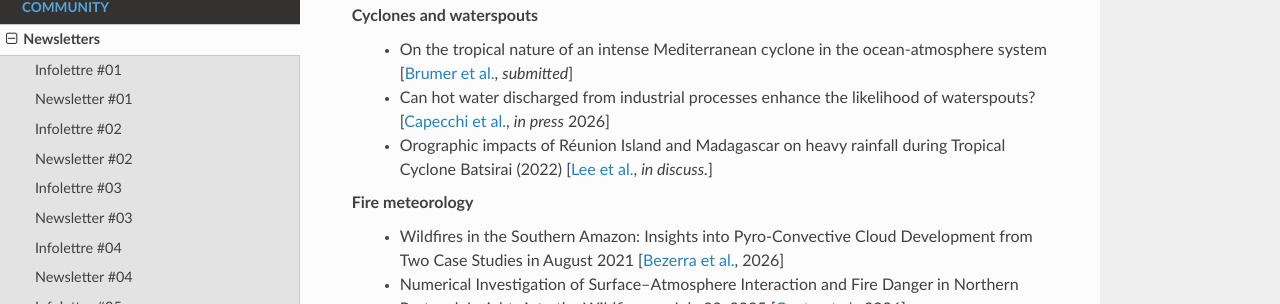
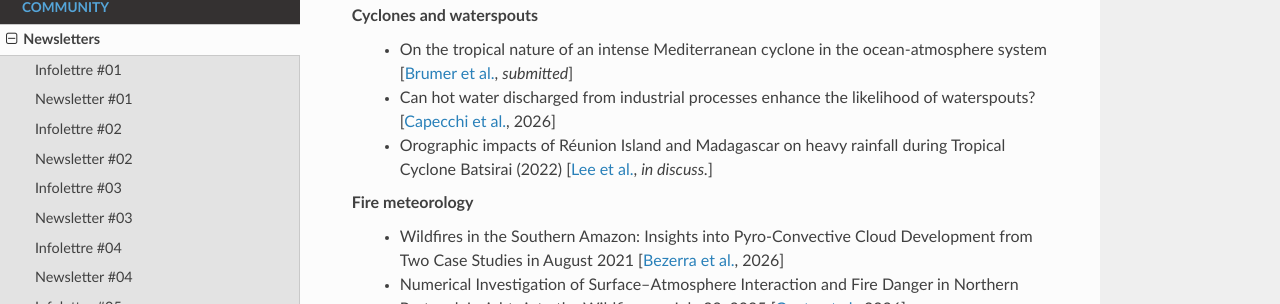
Before and after one commit to JorisPianezze/mesonh_newsletters, a Sphinx documentation site: the page built from docs/source/community/newsletters/newsletter_09.rst, in a window 1280 px wide and 900 px high, scrolled down 3441 px. Shown: the part 146-450 px from the top of the window. Built offline with Sphinx 7.4.7 and the Read the Docs theme 3.1.0, drawn with Linux system fonts in a browser that asks for light colours.

Commit message:
Update newsletter_09.rst

```diff
--- a/docs/source/community/newsletters/newsletter_09.rst
+++ b/docs/source/community/newsletters/newsletter_09.rst
@@ -69,7 +69,7 @@ Convection and organisation
 
 Cyclones and waterspouts
   - On the tropical nature of an intense Mediterranean cyclone in the ocean-atmosphere system [`Brumer et al. <https://hal.science/hal-05444958v1>`_, *submitted*]
-  - Can hot water discharged from industrial processes enhance the likelihood of waterspouts? [`Capecchi et al. <https://doi.org/10.48550/arXiv.2603.24233>`_, *in press* 2026]
+  - Can hot water discharged from industrial processes enhance the likelihood of waterspouts? [`Capecchi et al. <https://doi.org/10.48550/arXiv.2603.24233>`_, 2026]
   - Orographic impacts of Réunion Island and Madagascar on heavy rainfall during Tropical Cyclone Batsirai (2022) [`Lee et al. <https://doi.org/10.5194/egusphere-2026-1893>`_, *in discuss.*]
 
 Fire meteorology
```
